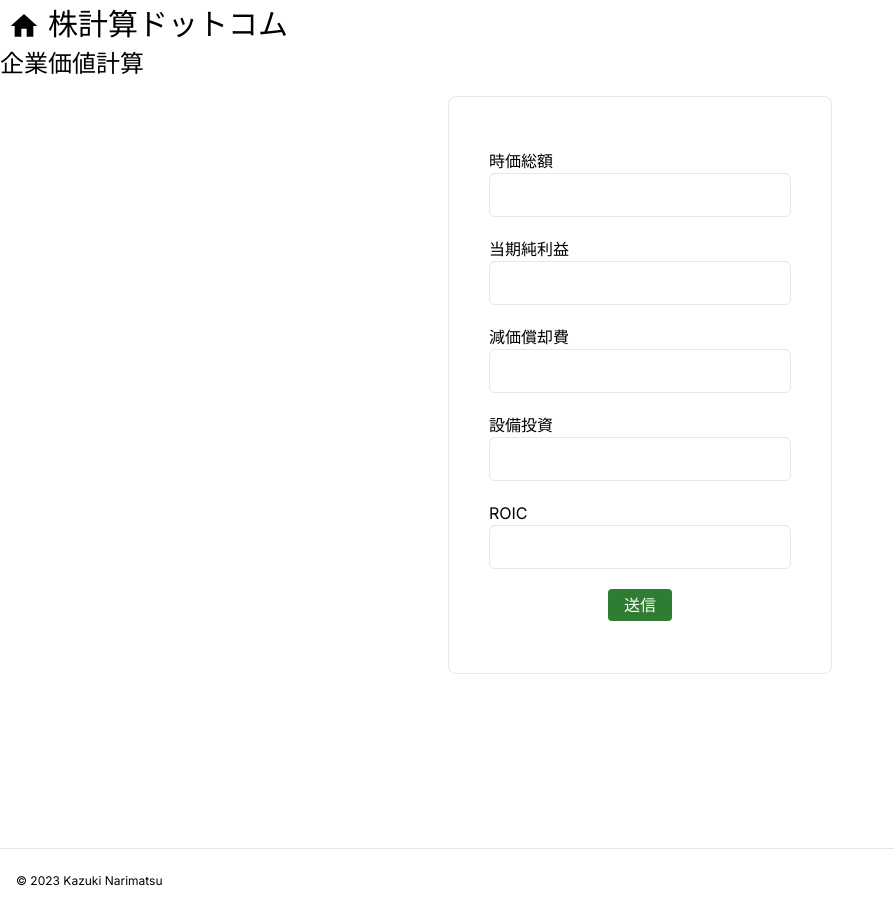
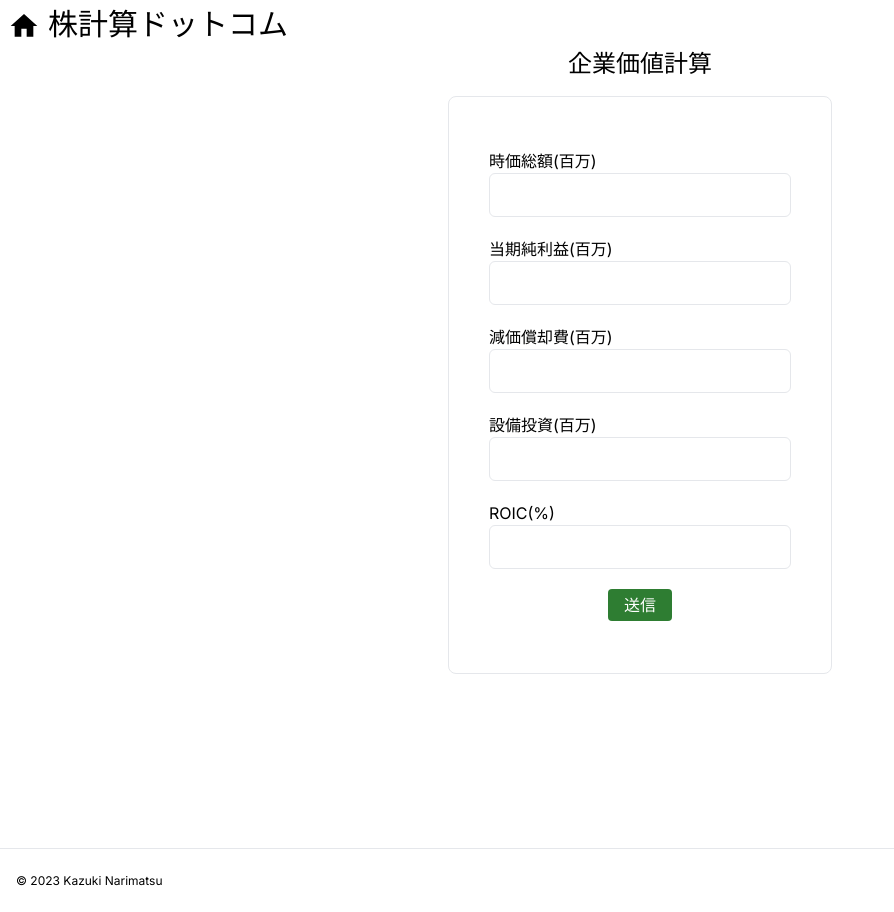
Before and after one commit to knarimatsu/kabukeisan_fe, a Next.js app: page /calc-stock in a window 1280 px wide. Shown: the whole page, without its empty margins (0-894 px from the left). Built offline with nearby package versions, Linux system fonts and the light colour scheme; no server answers.

Commit message:
fix:企業価値計算の入力部分の修正

```diff
--- a/src/app/calc-stock/page.tsx
+++ b/src/app/calc-stock/page.tsx
@@ -9,6 +9,7 @@ import ModalComponent from "../components/ModalComponent";
 import { PostData } from "../../types/post-data";
 import TextForm from "../components/TextForm";
 import axios from "axios";
+import { Switch } from "@mui/material";
 
 const Calc = () => {
     const { register, handleSubmit } = useForm<PostData>({
@@ -28,7 +29,6 @@ const Calc = () => {
             `/api/calc-stock?buyPrice=${data.buyPrice}&profit=${data.profit}&depreciation=${data.depreciation}&investing=${data.investing}&roic=${data.roic}`
         );
         setModalIsOpen(true);
-        console.log(result);
         setCalcValueResult(result.data.body);
     };
 
@@ -38,10 +38,10 @@ const Calc = () => {
                 {"10年間企業価値"}: {calcValueResult.decadePv}
             </p>
             <p>
-                {"企業価値"}: {calcValueResult.eternalPv}
+                {"永続企業価値"}: {calcValueResult.eternalPv}
             </p>
             <p>
-                {"割安感"}: {calcValueResult.isValue}
+                {"割安感"}: {calcValueResult.isValue ? "安い" : "高い"}
             </p>
         </div>
     );
@@ -50,32 +50,31 @@ const Calc = () => {
         <>
             <main className="h-screen dark:bg-black dark:text-gray-400">
                 {/* <h1 className="text-2xl">{t("index.calcTitle")}</h1> */}
-                <h1 className="text-2xl">{"企業価値計算"}</h1>
+                <h1 className="text-2xl text-center">{"企業価値計算"}</h1>
                 <form
                     className="sm:w-96 px-10 py-8 my-4 mx-auto border rounded-lg dark:bg-gray-900"
                     onSubmit={handleSubmit(calcValue)}
                 >
                     <TextForm
-                        label="時価総額"
+                        label="時価総額(百万)"
                         register={register("buyPrice")}
                     />
                     <TextForm
-                        label="当期純利益"
+                        label="当期純利益(百万)"
                         register={register("profit")}
                     />
                     <TextForm
-                        label="減価償却費"
+                        label="減価償却費(百万)"
                         register={register("depreciation")}
                     />
                     <TextForm
-                        label="設備投資"
+                        label="設備投資(百万)"
                         register={register("investing")}
                     />
-                    <TextForm label="ROIC" register={register("roic")} />
+                    <TextForm label="ROIC(%)" register={register("roic")} />
                     <div className="mx-auto w-24">
                         <input
                             type="submit"
-                            // className="border py-1 w-full"
                             className="block bg-[#2e7d32] hover:bg-[#1b5e20] text-white w-14 py-1 px-3 rounded w-16 mx-auto my-5"
                             value={"送信"}
                         />
```
